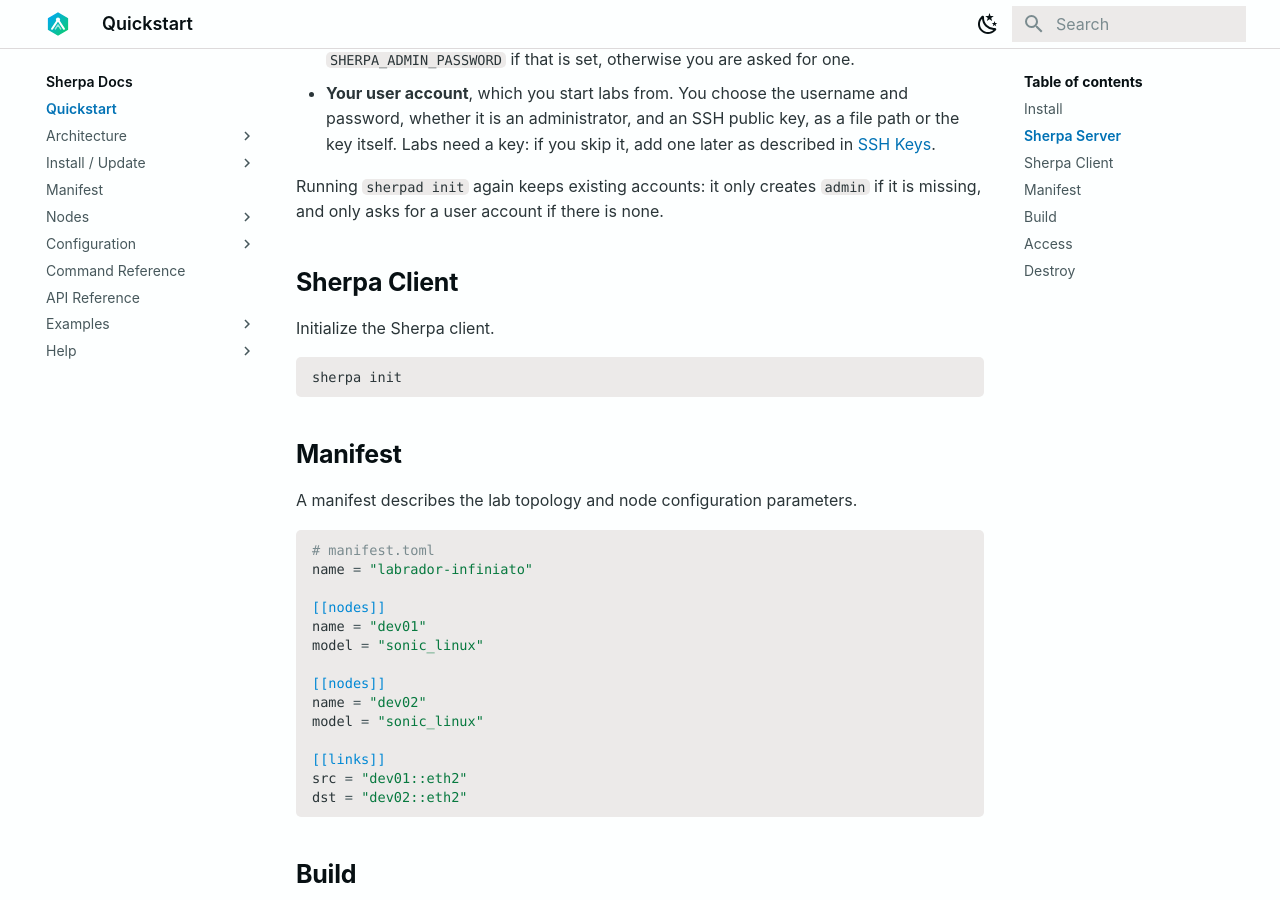
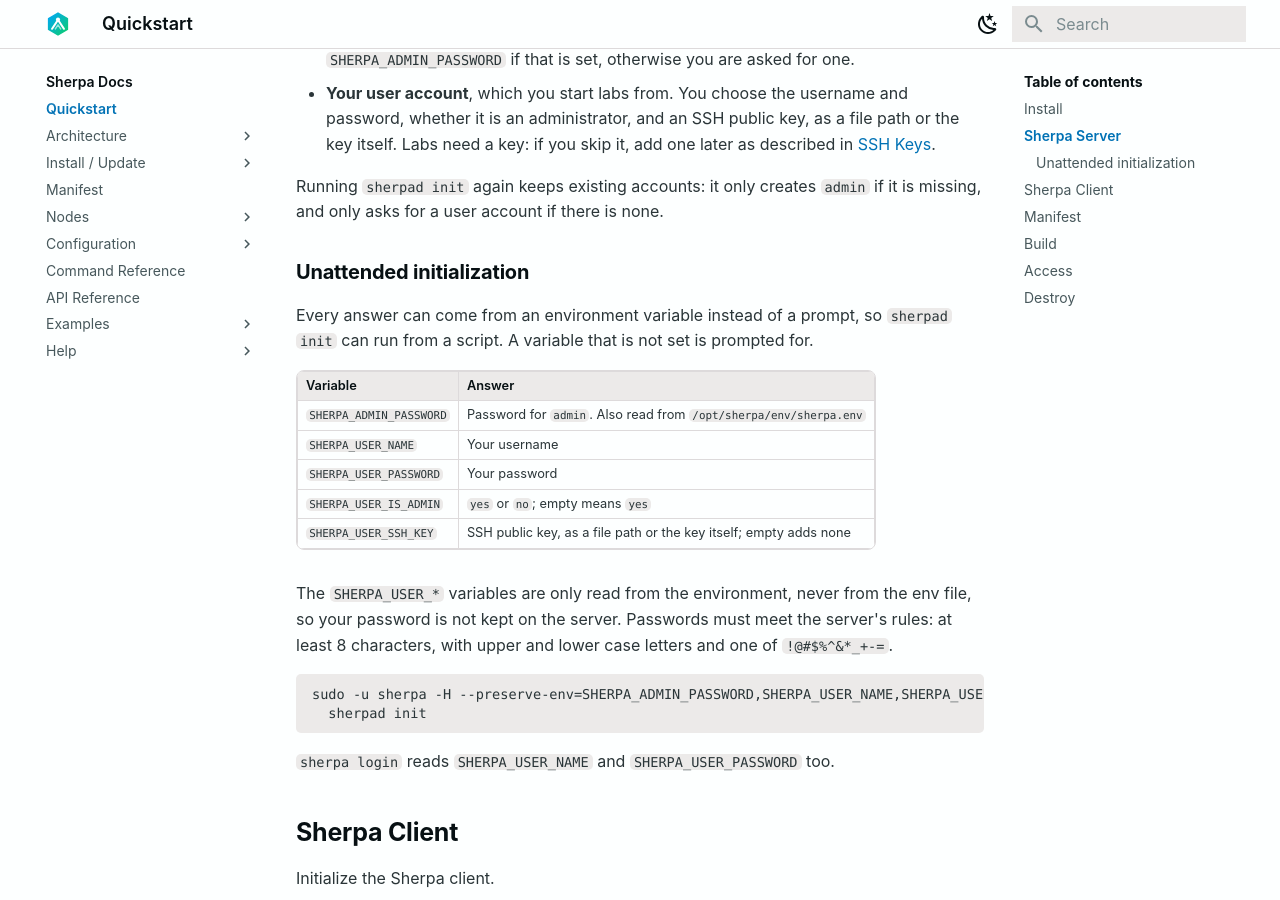
Before and after one commit to bwks/sherpa-docs, an MkDocs documentation site: the page built from docs/quickstart.md, in a window 1280 px wide and 900 px high, scrolled down 589 px. Built offline with MkDocs 1.6.1 and Material for MkDocs 9.7.7, drawn with Linux system fonts in a browser that asks for light colours.

Commit message:
docs: unattended sherpad init and sherpa login [skip ci]
Documents the SHERPA_USER_* variables for `sherpad init` and
`sherpa login`.

Co-Authored-By: Claude Opus 5.5 <noreply@anthropic.com>

````diff
--- a/docs/quickstart.md
+++ b/docs/quickstart.md
@@ -29,6 +29,30 @@ sherpad init
 
 Running `sherpad init` again keeps existing accounts: it only creates `admin` if it is missing,
 and only asks for a user account if there is none.
+
+### Unattended initialization
+
+Every answer can come from an environment variable instead of a prompt, so `sherpad init` can
+run from a script. A variable that is not set is prompted for.
+
+| Variable | Answer |
+|---|---|
+| `SHERPA_ADMIN_PASSWORD` | Password for `admin`. Also read from `/opt/sherpa/env/sherpa.env` |
+| `SHERPA_USER_NAME` | Your username |
+| `SHERPA_USER_PASSWORD` | Your password |
+| `SHERPA_USER_IS_ADMIN` | `yes` or `no`; empty means `yes` |
+| `SHERPA_USER_SSH_KEY` | SSH public key, as a file path or the key itself; empty adds none |
+
+The `SHERPA_USER_*` variables are only read from the environment, never from the env file, so
+your password is not kept on the server. Passwords must meet the server's rules: at least 8
+characters, with upper and lower case letters and one of `!@#$%^&*_+-=`.
+
+```
+sudo -u sherpa -H --preserve-env=SHERPA_ADMIN_PASSWORD,SHERPA_USER_NAME,SHERPA_USER_PASSWORD,SHERPA_USER_IS_ADMIN,SHERPA_USER_SSH_KEY \
+  sherpad init
+```
+
+`sherpa login` reads `SHERPA_USER_NAME` and `SHERPA_USER_PASSWORD` too.
 
 ## Sherpa Client
 Initialize the Sherpa client.
````
Also changed, not shown: docs/architecture/ssh-keys.md (+2 -1 lines), docs/command-reference.md (+4 -1 lines).
